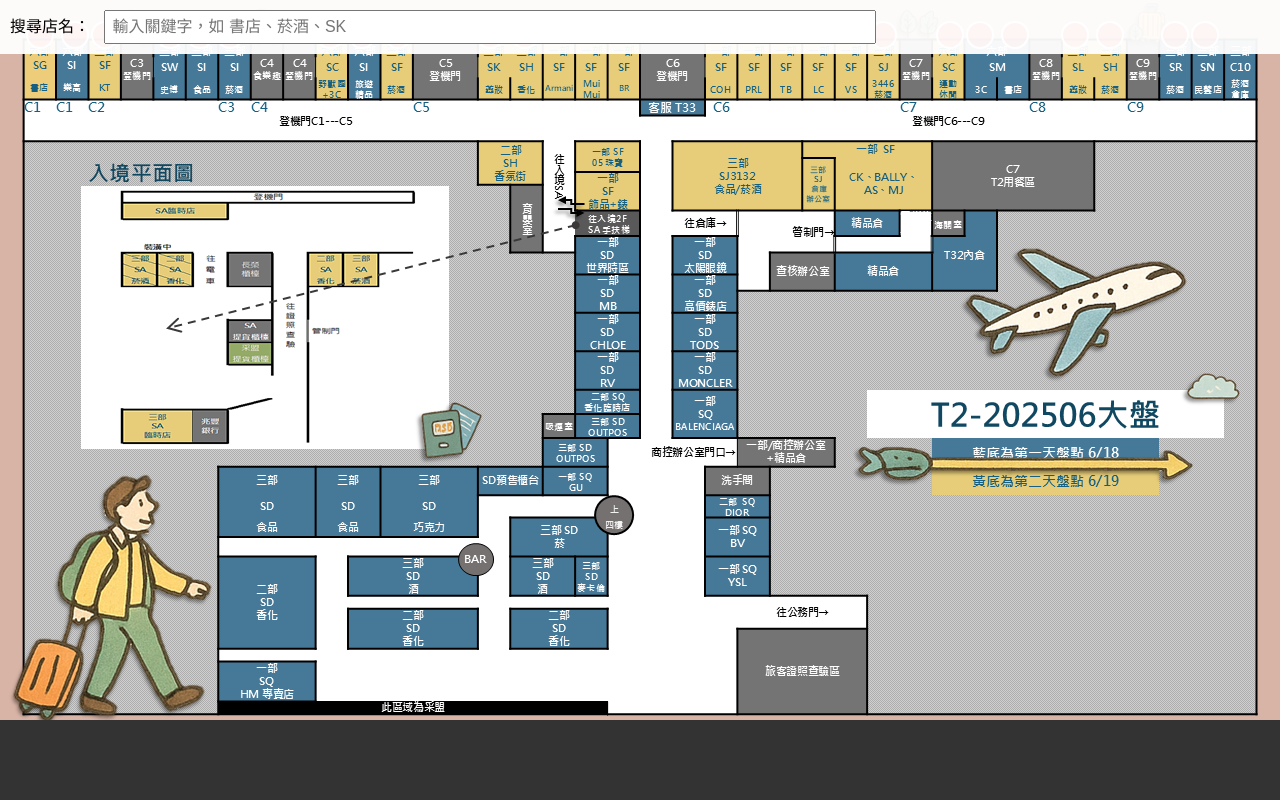
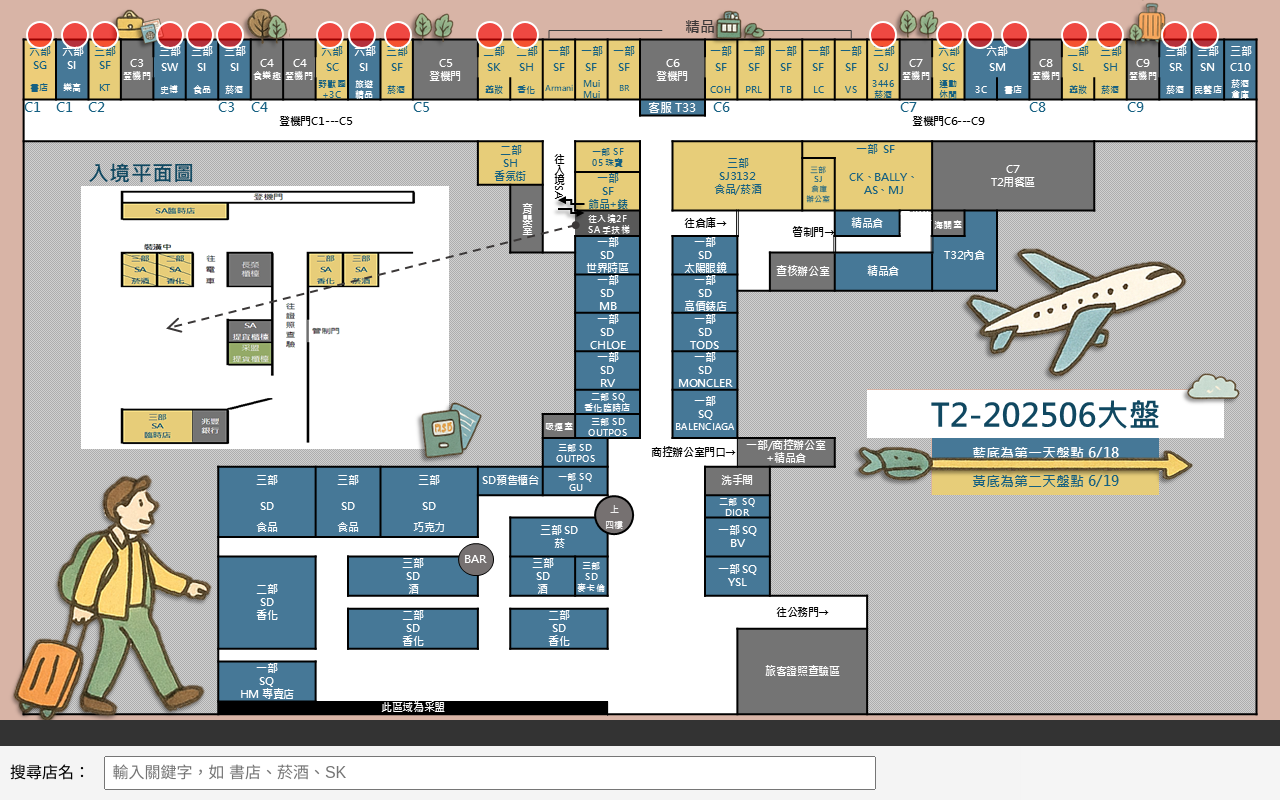
Before and after one commit to chi0zheng/T2, a plain HTML site: page index.html in a window 1280 px wide. Drawn offline with Linux system fonts and the light colour scheme.

Commit message:
Add files via upload

```diff
--- a/index.html
+++ b/index.html
@@ -62,13 +62,13 @@
       border-radius: 0 0 8px 8px;
     }
     .search-bar {
-      position: absolute;
-      top: 0;
+      position: fixed;
+      bottom: 0;
       left: 0;
       width: 100%;
       background: rgba(255,255,255,0.95);
       padding: 10px;
-      z-index: 200;
+      z-index: 1000;
       box-sizing: border-box;
     }
     .search-bar label {
@@ -83,15 +83,15 @@
 <div class="map-wrapper" id="mapWrapper">
   <div class="map-container" id="mapContainer">
     <img src="平面圖.png" alt="地圖圖" />
-    <div class="search-bar">
-      <label>搜尋店名：</label>
-      <input type="text" id="searchInput" placeholder="輸入關鍵字，如 書店、菸酒、SK" />
-    </div>
   </div>
 </div>
 <div class="popup" id="popup">
   <img src="" id="popup-img" alt="浮窗圖片">
   <p id="popup-desc"></p>
+</div>
+<div class="search-bar">
+  <label>搜尋店名：</label>
+  <input type="text" id="searchInput" placeholder="輸入關鍵字，如 書店、菸酒、SK" />
 </div>
 <script>
   const popup = document.getElementById('popup');
```
